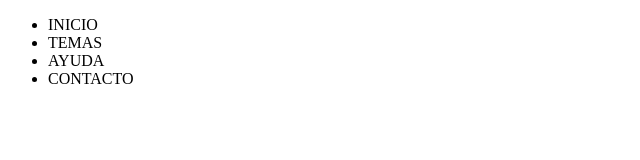
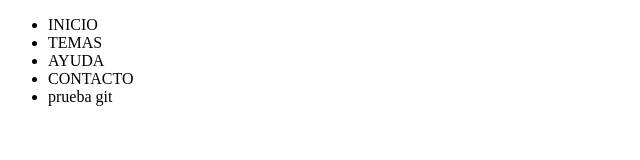
Before and after one commit to danicrom7/HTML5, a plain HTML site: page index.html in a window 1280 px wide. Shown: the full height of the page, 0-640 px from the left. Drawn offline with Linux system fonts and the light colour scheme.

Commit message:
comit de li

```diff
--- a/index.html
+++ b/index.html
@@ -21,6 +21,7 @@
                      <li>TEMAS</li>
                      <li>AYUDA</li>
                      <li>CONTACTO</li>
+                     <li>prueba git</li>
                  </ul>
             </nav>
        </head>
```
